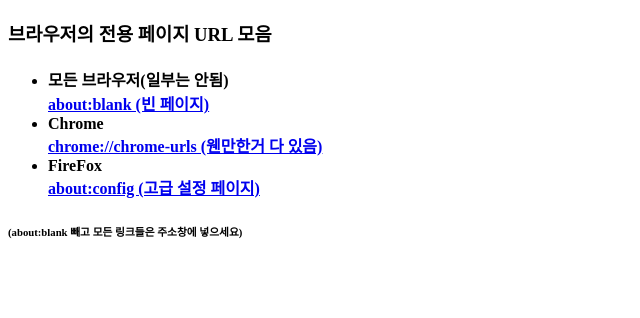
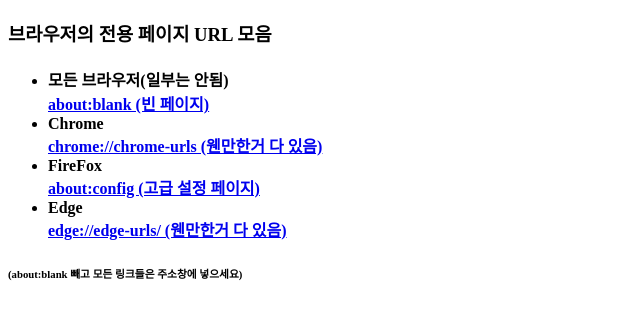
Before and after one commit to happydm09/Browser-s_Dedicated_page_URL, a plain HTML site: page index.html in a window 1280 px wide. Shown: the whole page, without its empty margins (0-640 px from the left). Drawn offline with Linux system fonts and the light colour scheme.

Commit message:
Update index.html

```diff
--- a/index.html
+++ b/index.html
@@ -12,6 +12,8 @@
      <a href='chrome://chrome-urls/'>chrome://chrome-urls (웬만한거 다 있음)</a>
      <li>FireFox</li>
      <a href="about:config">about:config (고급 설정 페이지)</a>
+     <li>Edge</li>
+     <a href="edge://edge-urls/">edge://edge-urls/ (웬만한거 다 있음)</a>
      </ul></h4>
 
      <h6>(about:blank 빼고 모든 링크들은 주소창에 넣으세요)</h6>
```
